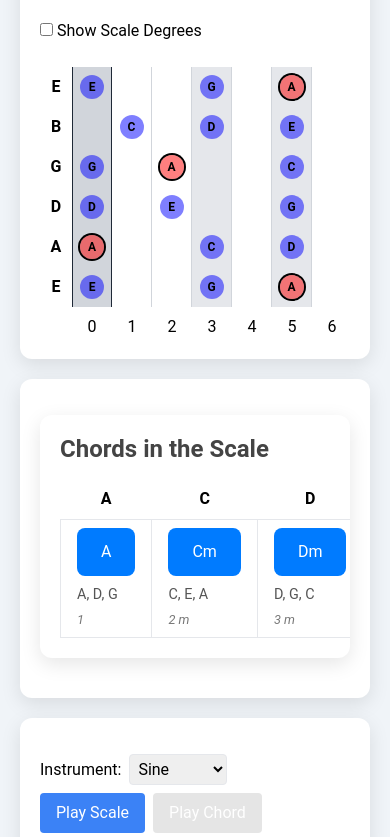
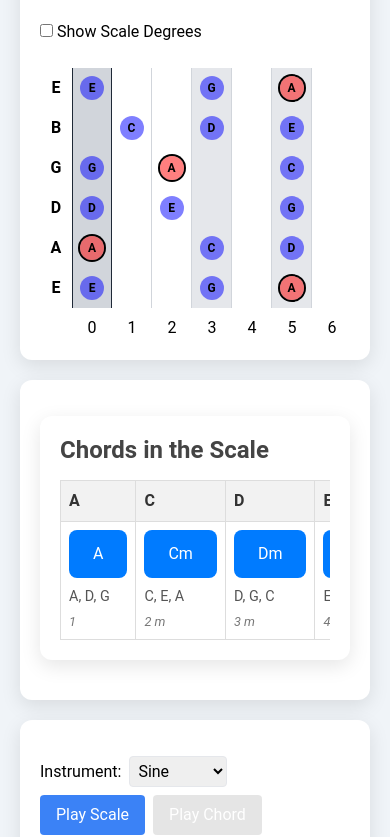
Before and after one commit to humandotlearning/guitar_visualiser, a React (Create React App) app: page / in a window 390 px wide. Shown: the part 1237-2074 px from the top of the page. Built offline with nearby package versions, Linux system fonts and the light colour scheme.

Commit message:
more responsive

```diff
--- a/src/App.css
+++ b/src/App.css
@@ -28,6 +28,7 @@ h1 {
   padding: 20px;
   margin-bottom: 20px;
   transition: box-shadow 0.3s;
+  width: 100%;
 }
 
 .card:hover {
@@ -49,6 +50,8 @@ button {
   font-size: 1rem;
   cursor: pointer;
   transition: background-color 0.3s, transform 0.3s;
+  /* width: 100%; */
+  /* box-sizing: border-box; */
 }
 
 button:hover {
@@ -118,3 +121,24 @@ button:disabled {
     grid-template-columns: 1fr;
   }
 }
+
+.overflow-x-auto {
+  overflow-x: auto;
+}
+
+.table-auto {
+  width: 100%;
+  border-collapse: collapse;
+}
+
+.table-auto th,
+.table-auto td {
+  border: 1px solid #ddd;
+  padding: 8px;
+}
+
+.table-auto th {
+  background-color: #f2f2f2;
+  color: #333;
+  text-align: left;
+}
--- a/src/components/ChordVisualizer.jsx
+++ b/src/components/ChordVisualizer.jsx
@@ -23,6 +23,7 @@ const ChordVisualizer = ({ rootNote, selectedScale, onChordSelect }) => {
   return (
     <div className="card mt-4">
       <h2 className="text-xl font-semibold mb-2">Chords in the Scale</h2>
+      <div className="overflow-x-auto">
         <table className="table-auto w-full">
           <thead>
             <tr>
@@ -50,6 +51,7 @@ const ChordVisualizer = ({ rootNote, selectedScale, onChordSelect }) => {
           </tbody>
         </table>
       </div>
+    </div>
   );
 };
 
```
Lines whose indentation alone changed are shown as unchanged.
